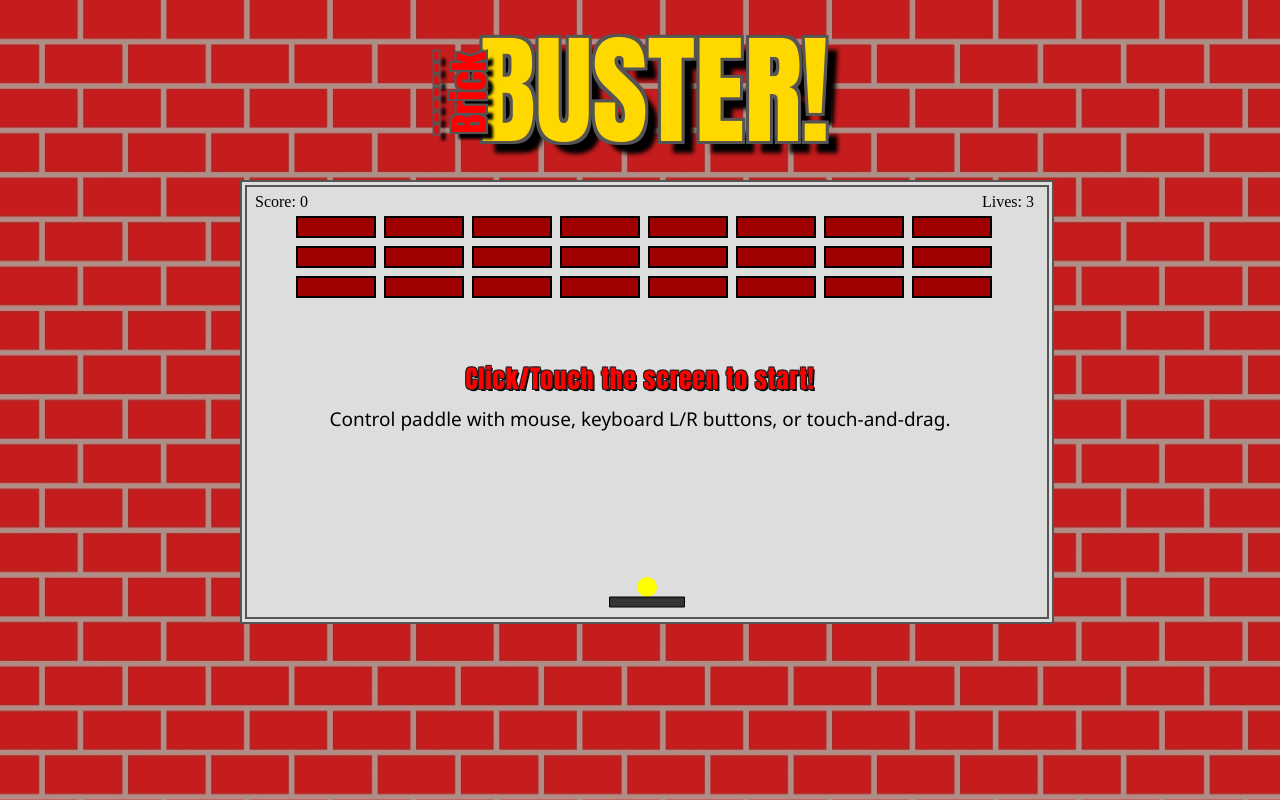
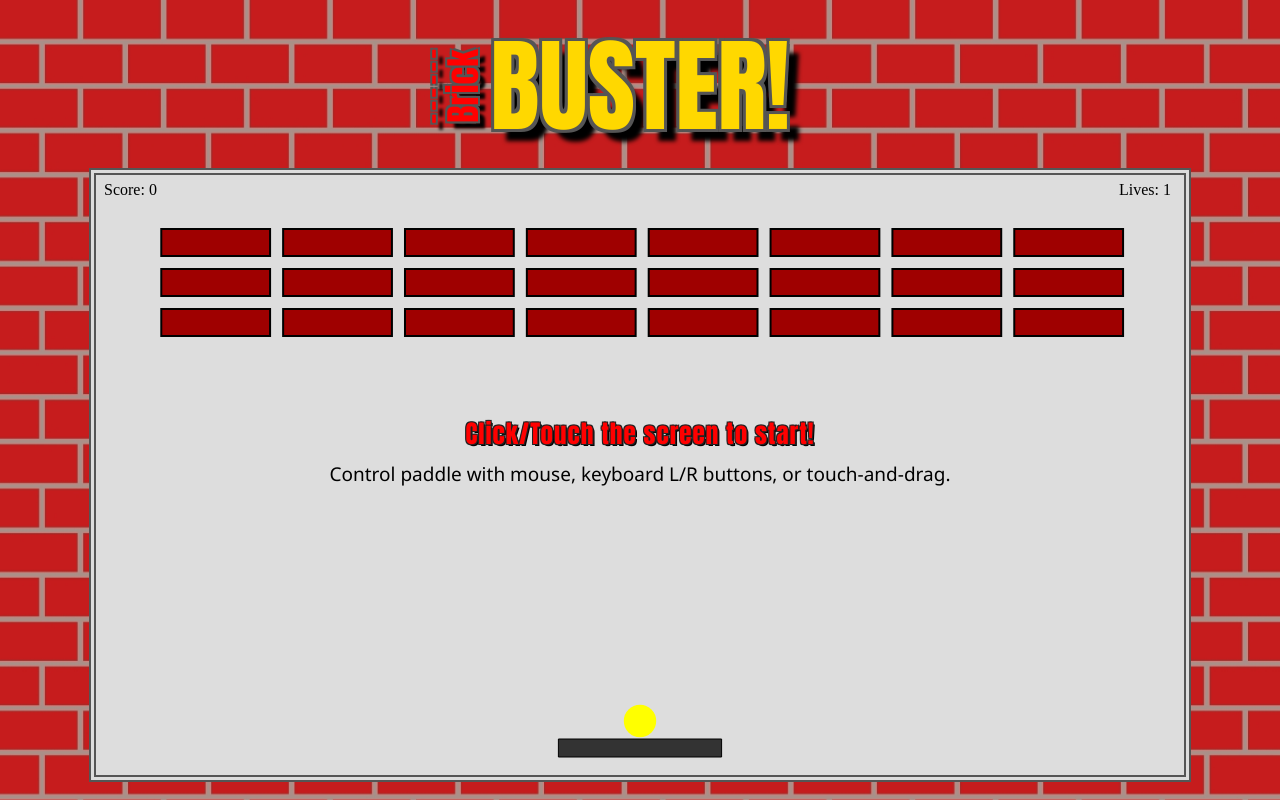
Before and after one commit to dcjwest/brickbuster, a plain HTML site: page index.html in a window 1280 px wide. Drawn offline with Linux system fonts and the light colour scheme.

Commit message:
2nd Total Revamp
Responsive canvas dimensions and elements. Also added "restartGame" function to avoid complete page reload.

```diff
--- a/index.html
+++ b/index.html
@@ -1,19 +1,18 @@
 <!DOCTYPE html>
-<html>
+<html lang="en">
 <head>
 	<meta charset="utf-8">
 	<meta name="viewport" content="width=device-width, initial-scale=1.0, shrink-to-fit=no">
 	<title>Brick-BUSTER!</title>
 	<link rel="shortcut icon" type="image/x-icon" href="logo.ico">
 	<link rel="stylesheet" type="text/css" href="style.css">
-	<style></style>
 </head>
 <body>
 	<section>
 		<div class="container">
-			<div id="heading-container">
-				<h1><div class="rotate-txt"><span class="brick">Brick</span></div><span class="buster">Buster!</span></h1>
-				<p id="warning">Please rotate your device to Landscape Mode to play!</p>
+			<div id="heading">
+				<h1 id="logo"><div class="level-txt"><div class="rotate-txt">Brick</div>BUSTER!</div></h1>
+				<p id="warning">Please rotate your device to<br>Landscape Mode to play!</p>
 			</div>
 			<div id="canvas-container">
 				<canvas id="myCanvas" width="800px" height="430px"></canvas>
@@ -24,7 +23,6 @@
 			</div>
 		</div>
 	</section>
-
 	<script type="text/javascript" src="jquery-3.3.1.js"></script>
 	<script type="text/javascript" src="script.js"></script>
 </body>
--- a/script.js
+++ b/script.js
@@ -1,5 +1,4 @@
 $(function(){
-	var screenWidth = window.screen.width;
 	//Canvas Variables
 	var canvas = $('#myCanvas')[0];
 	var canvasMsg = $('#msg');
@@ -8,22 +7,15 @@ $(function(){
 	var timer;
 	var timer_ON = false;
 	var score = 0;
-	var lives = 3;
+	var lives = 1;
 	var manDown = false;
 	var gameOver = false;
 	//Ball variables
-	var ballRadius = 10;
-	var ball_X = (canvas.width)/2;
-	var ball_Y = (canvas.height)-30;
 	var ballSpeed = 1.5;
 	var ball_dx = ballSpeed;
 	var ball_dy = -ballSpeed;
 	var ballColour = "yellow";
 	var ballCollision = false;
-	//Paddle variables
-	var paddleHeight = 10;
-	var paddleWidth = 75;
-	var paddle_X = (canvas.width - paddleWidth)/2;
 	//User input variables
 	var rightPressed = false;
 	var leftPressed = false;
@@ -31,26 +23,47 @@ $(function(){
 	var touchObj = null;
 	var touchStartX = 0;
 	//Brick variables
-	var brickWidth = 78;
-	var brickHeight = 20;
 	var brickRows = 3;
 	var brickColumns = 8;
-	var brickPadding = 10;
-	var brickTopOffset = 30;
-	var brickLeftOffset = 50;
 	var brickArr = [];
 
-	//Re-initialize canvas dimensions and object parameters for small mobile device
-	if (screenWidth < 330){
-		canvas.width = 600;
-		canvas.height = 280;
-		brickColumns = 6;
-		brickWidth = 75;
-		brickHeight = 15;
+	function initCanvasVars(){
+		brickWidth = 0.1*canvas.width;
+		brickHeight = 0.045*canvas.height;
+		brickPadding = 0.012*canvas.width;
+		brickTopOffset = 0.09*canvas.height;
+		brickLeftOffset = 0.06*canvas.width;
+		paddleHeight = 0.03*canvas.height;
+		paddleWidth = 0.15*canvas.width;
+		paddle_X = (canvas.width - paddleWidth)/2;
+		ballRadius = 0.9*paddleHeight;
 		ball_X = (canvas.width)/2;
-		ball_Y = (canvas.height)-30;
-		paddle_X = (canvas.width - paddleWidth)/2;
+		ball_Y = (canvas.height)-3*paddleHeight;
 	}
+
+	function resizeCanvas(){
+		var width = (window.innerWidth > window.innerHeight)? window.innerWidth : window.innerHeight;
+		var height = (window.innerWidth < window.innerHeight)? window.innerWidth : window.innerHeight;
+		canvas.width = 0.85*width;
+		canvas.height = 0.75*height;
+		initCanvasVars();
+	}
+
+	function switchDims(){
+		var temp = canvas.width;
+		canvas.width = canvas.height;
+		canvas.height = temp;
+	}
+
+	//Event Listeners
+	window.addEventListener("resize", resizeCanvas, false);
+	window.addEventListener("orientationchange", switchDims, false);
+	document.addEventListener("keydown", keyDownHandler, false);
+	document.addEventListener("keyup", keyUpHandler, false);
+	document.addEventListener("mousemove", mouseHandler, false);
+	canvas.addEventListener("click", togglePause, false);
+	canvas.addEventListener("touchstart", detectTouch);
+	canvas.addEventListener("touchmove", touchHandler);
 
 	//Initialize brick stack
 	for(var c = 0; c < brickColumns; c++){
@@ -60,15 +73,8 @@ $(function(){
 		}
 	}
 
-	//Event Listeners
-	document.addEventListener("keydown", keyDownHandler, false);
-	document.addEventListener("keyup", keyUpHandler, false);
-	document.addEventListener("mousemove", mouseHandler, false);
-	canvas.addEventListener("click", togglePause, false);
-	canvas.addEventListener("touchstart", detectTouch);
-	canvas.addEventListener("touchmove", touchHandler);
-
-	//Draw the initial layout. Game is triggered by clicking on the canvas
+	//Adjust canvas to viewport and draw the initial layout. Game is triggered by clicking on the canvas
+	resizeCanvas();
 	draw();
 
 	//Event handlers for controlling paddle movement
@@ -119,7 +125,7 @@ $(function(){
 				timer_ON = false;
 				clearInterval(timer);
 				if(manDown){
-					canvasMsg.html('Click/Press Enter to Try Again').show();
+					canvasMsg.html('Click/Tap to try again').show();
 				}
 				else {
 					canvasMsg.html('Game Paused (P)').show();
@@ -192,7 +198,7 @@ $(function(){
 
 	function drawPaddle(){
 		ctx.beginPath();
-		ctx.rect(paddle_X, canvas.height-(paddleHeight+10), paddleWidth, paddleHeight);
+		ctx.rect(paddle_X, canvas.height-(2*paddleHeight), paddleWidth, paddleHeight);
 		ctx.fillStyle = "#333";
 		ctx.fill();
 		ctx.strokeStyle = "#000";
@@ -238,14 +244,16 @@ $(function(){
 		if (manDown){
 			togglePause();
 			manDown = false;
+			if (ball_dy){ball_dy = -ball_dy;}
 		}
 		ctx.clearRect(0, 0, canvas.width, canvas.height);
+		//Draw canvas components
 		drawBricks();
 		drawBall();
 		drawPaddle();
 		drawScore();
 		drawLives();
-		//Handle collision detection
+		//Handle brick-collision detection
 		detectCollision();
 		//Collision with either right or left wall
 		if(ball_X + ball_dx > canvas.width - ballRadius || ball_X + ball_dx < ballRadius){
@@ -264,17 +272,17 @@ $(function(){
 		//Ball falls out of bounds
 		if(ball_Y > canvas.height + ballRadius){
 			lives--;
-			if(!lives){
+			if(lives < 0){
 				gameOver = true;
 				clearInterval(timer);
 				canvasMsg.addClass('animate').html('GAME OVER!').show();
 				replayBtn.show();
-				replayBtn.on('click', function(){document.location.reload();})
+				replayBtn.on('click', restartGame);
 			}
 			else{
 				manDown = true;
 				ball_X = (canvas.width)/2;
-				ball_Y = (canvas.height)-30;
+				ball_Y = (canvas.height)-3*paddleHeight;
 				paddle_X = (canvas.width - paddleWidth)/2;
 			}
 		}
@@ -289,4 +297,24 @@ $(function(){
 		ball_X += ball_dx;
 		ball_Y += ball_dy;
 	}
+
+	function restartGame(){
+		replayBtn.hide();
+		canvasMsg.removeClass('animate');
+
+		for(var c = 0; c < brickColumns; c++){
+			brickArr[c] = [];
+			for(var r = 0; r < brickRows; r++){
+				brickArr[c][r] = {x:0, y:0, status:1};
+			}
+		}
+
+		initCanvasVars();
+		gameOver = false;
+		manDown = true;
+		lives = 1;
+		score = 0;
+		draw();
+		togglePause();
+	}
 });
--- a/style.css
+++ b/style.css
@@ -17,61 +17,69 @@
 	padding: 0;
 	margin: 0;
 }
+
 section {
 	background: url('brickwall-bg-md.jpeg');
 	background-size: cover;
+	display: flex;
+	flex-direction: column;
+	justify-content: center;
 	height: 100vh;
 	width: 100%;
 }
+
+.container {
+	margin: 0 auto;
+}
+
+#heading, #canvas-container {
+	margin-bottom: 5px;
+	position: relative;
+}
+
+#logo {
+	color: #FFD800;
+	font-size: 8vw;
+	position: relative;
+	text-align: center;
+	text-shadow: 5px 5px 0 #000;
+}
+
+#logo div {
+	display: inline-block;
+}
+
+.rotate-txt {
+	color: #F00;
+	font-size: 0.35em;
+	position: absolute;
+	bottom: 50%;
+	text-decoration: overline dashed;
+	text-shadow: 2px 2px 0 #555, -2px 2px 0 #555, 2px -2px 0 #555, -2px -2px 0 #555, -7px 7px 3px #000;
+	transform: rotate(-90deg) translate(-50%, 0);
+	transform-origin: bottom left;
+}
+
+.level-txt {
+	position: relative;
+	text-shadow: 3px 3px 0 #555, -3px 3px 0 #555, 3px -3px 0 #555, -3px -3px 0 #555, 12px 12px 4px #000;
+}
+
 #myCanvas {
 	background-color: #DDD;
 	border: 7px double #555;
-	height: auto;
-	width: 100%;
 }
-.container {
-	margin: 0 auto;
-	position: relative;
-	width: 100%;
-	height: 100%;
+
+#warning {
+	display: none;
+	color: #FFF;
+	font-size: 6vw;
+	letter-spacing: 1px;
+	margin: 0;
+	text-align: center;
+	text-shadow: 2px 2px 0 #222, -2px 2px 0 #222, 2px -2px 0 #222, -2px -2px 0 #222, 2px 2px 0 #000;
 }
-h1 {
-	color: #FFD800/*AF0000*/;
-	font-size: 120px;
-	margin: 0;
-	padding: 0;
-	text-align: center;
-	text-shadow: 5px 5px 0 #000;
-	transform: translate(-30px, 0);
-}
-.rotate-txt {
-	display: inline-block;
-	width: auto;
-	transform: rotate(-90deg);
-}
-.brick {
-	color: #F00;
-	font-size: 40px;
-	padding-right: 5px;
-	text-decoration: overline dashed;
-	text-shadow: 2px 2px 0 #555, -2px 2px 0 #555, 2px -2px 0 #555, -2px -2px 0 #555, -7px 7px 3px #000;
-}
-.buster {
-	text-shadow: 3px 3px 0 #555, -3px 3px 0 #555, 3px -3px 0 #555, -3px -3px 0 #555, 12px 12px 4px #000;
-	text-transform: uppercase;
-}
-#heading-container {
-	position: relative;
-	width: 100%;
-}
-#canvas-container {
-	position: relative;
-	left: 50%;
-	max-width: 800px;
-	min-width: 320px;
-	transform: translate(-50%, 0);
-	width: 90%;
-}
+
 #msgBox {
 	color: #F00;
 	display: inline-block;
@@ -87,6 +95,22 @@ h1 {
 	width: 95%;
 	z-index: 5;
 }
+
+#instructions {
+	color: #000;
+	font-family: 'Segoe UI', sans-serif;
+	font-size: 19px;
+	letter-spacing: 0;
+	text-shadow: none;
+}
+
+#btnBox {
+	bottom: 40%;
+	display: inline-block;
+	position: absolute;
+	text-align: center;
+	width: 100%;
+}
 #replay {
 	box-shadow: 2px 2px 2px #555;
 	display: none;
@@ -95,92 +119,42 @@ h1 {
 	padding: 5px 10px;
 	width: 90px;
 }
+
 #replay:after {
 	content: 'Replay?';
 }
+
 #replay:hover:after {
 	color: #F00;
 	content: 'YEAH!';
 	cursor: pointer;
 }
-#btnBox {
-	bottom: 40%;
-	display: inline-block;
-	position: absolute;
-	text-align: center;
-	width: 100%;
-}
-#instructions {
-	color: #000;
-	font-family: 'Segoe UI', sans-serif;
-	font-size: 19px;
-	letter-spacing: 0;
-	text-shadow: none;
-}
-#warning {
-	display: none;
-	color: #FFF;
-	font-size: 30px;
-	letter-spacing: 1px;
-	margin-top: 0;
-	text-align: center;
-	text-shadow: 2px 2px 0 #222, -2px 2px 0 #222, 2px -2px 0 #222, -2px -2px 0 #222, 2px 2px 0 #000;
-}
-.bg-yellow {background: yellow;}
-.bg-purple {background: purple;}
 
 .animate {
 	animation: gameOver .4s linear infinite alternate;
 }
+
 @keyframes gameOver {
 	from {font-size: 20px;}
 	to {font-size: 30px; letter-spacing: 5px;}
 }
 
 @media only screen and (orientation:portrait){
-	#heading-container {
-		top: 50%;
-		transform: translate(0, -50%);
+	#heading {
+		height: 100%;
+	}
+	#logo {
+		font-size: 20vw;
 	}
 	#warning {
 		display: block;
+		position: relative;
+	}
+	#logo, #warning {
+		top: 50%;
+		transform: translate(0, -50%);
 	}
 	#canvas-container {
 		display: none;
 	}
 }
-@media only screen and (orientation:portrait) and (max-width: 576px){
-	h1 {
-		font-size: 80px;
-	}
-	.brick {
-		font-size: 30px;
-	}
-	#warning {
-		font-size: 20px;
-		padding-left: 10px;
-		padding-right: 10px;
-	}
-}
-
-@media only screen and (orientation:portrait) and (max-width: 349px){
-	h1 {
-		font-size: 60px;
-		transform: translate(-15px, 0);
-	}
-	.brick {
-		font-size: 20px;
-	}
-}
-
-@media only screen and (orientation:landscape) and (max-width: 576px){
-	h1 {
-		font-size: 50px;
-	}
-	.brick {
-		font-size: 20px;
-	}
-}
-
-@media only screen and (min-width: 768px) and (max-width: 800px){
-}
```
